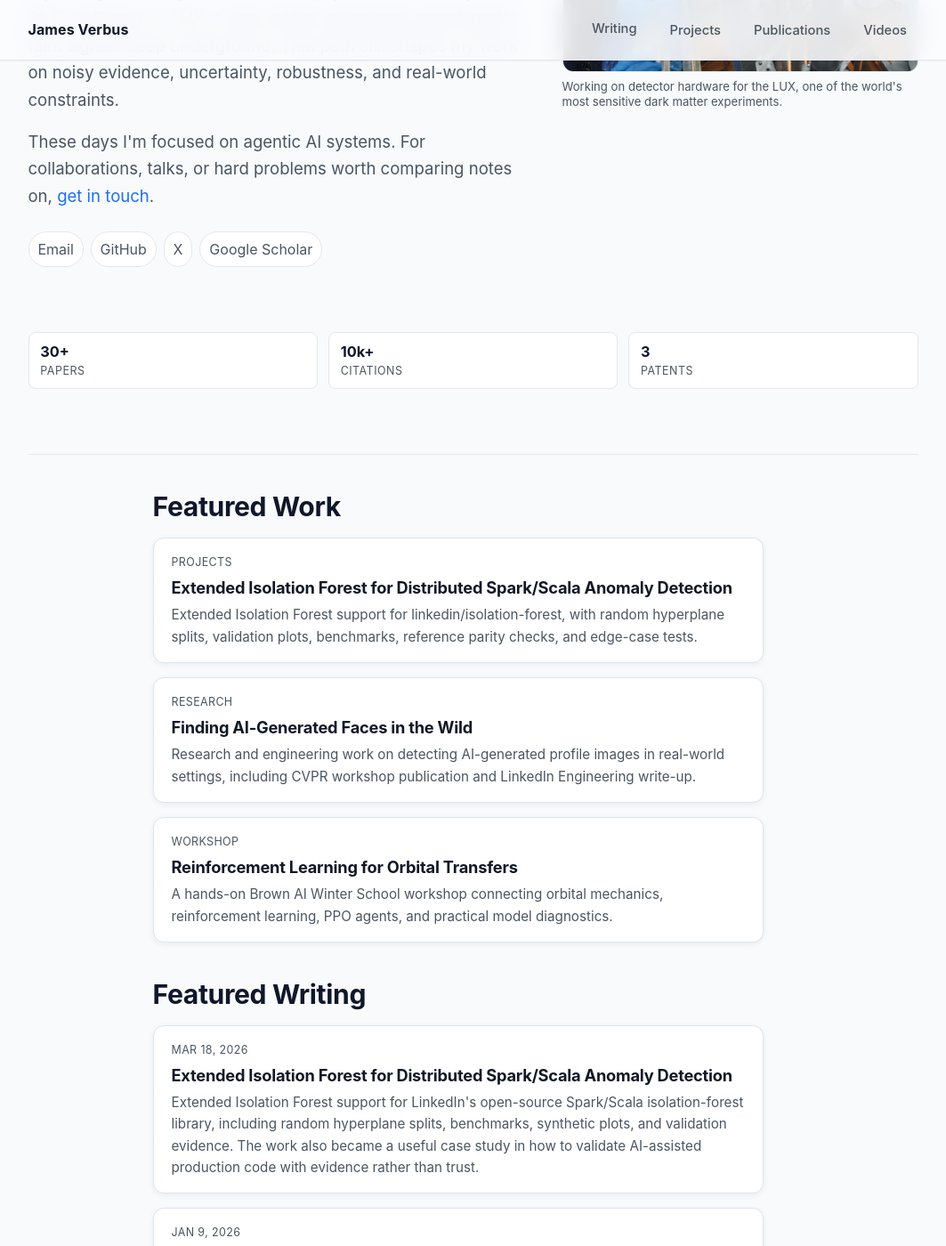
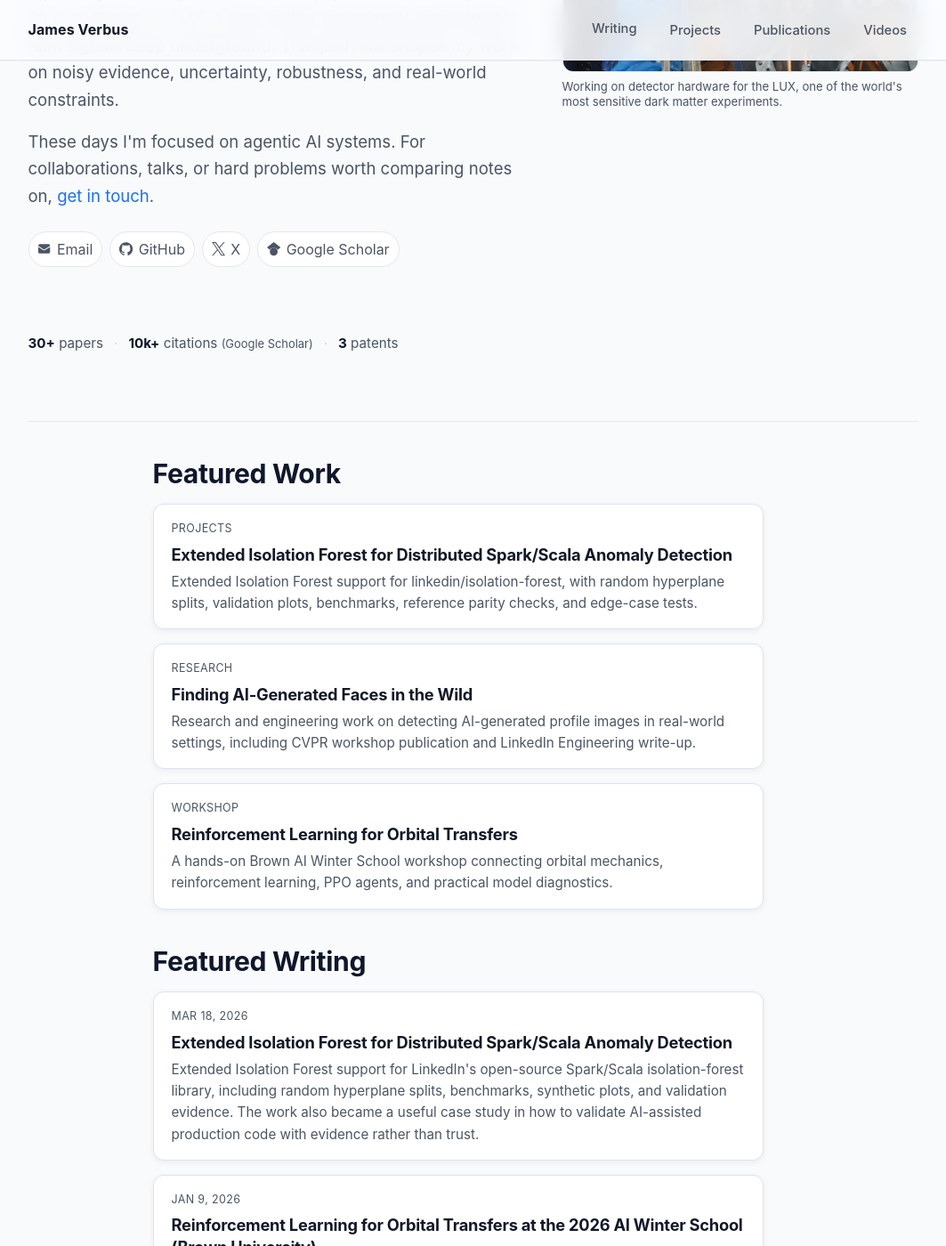
Before and after one commit to jverbus/jverbus.github.io, a Jekyll site: the page built from index.md, in a window 1280 px wide and 1400 px high, scrolled down 443 px. Shown: the whole window at 89% size, without its empty margins (101-1164 px from the left). Built offline with Jekyll 4.4.1, drawn with Linux system fonts in a browser that asks for light colours.

Commit message:
Restyle hero stats as linked text row and add contact pill icons
- Replace boxed stat tiles with a quiet dot-separated row; papers and
  citations link to Google Scholar (attributed inline), patents link
  to the publications page patents section
- Add inline SVG icons to the contact pills: Heroicons envelope (MIT)
  for email; GitHub, X, and Google Scholar marks from Simple Icons
  (CC0); currentColor so they track text color and dark mode
- Bump CSS cache-buster to loop23

Co-Authored-By: Claude Fable 5 <noreply@anthropic.com>

```diff
--- a/_includes/site/head.html
+++ b/_includes/site/head.html
@@ -160,6 +160,6 @@
 
   <meta name="theme-color" content="#0f172a">
   <link rel="icon" type="image/x-icon" href="{{ '/favicon.ico' | relative_url }}">
-  <link href="{{ '/assets/css/modern.css' | relative_url | escape }}?v=loop22" rel="stylesheet" media="all">
+  <link href="{{ '/assets/css/modern.css' | relative_url | escape }}?v=loop23" rel="stylesheet" media="all">
   <link rel="alternate" type="application/atom+xml" title="{{ site.title | escape }}" href="{{ '/atom.xml' | absolute_url | escape }}">
 </head>
--- a/assets/css/modern.css
+++ b/assets/css/modern.css
@@ -625,12 +625,16 @@ video {
 }
 
 .proof-strip {
-  display: grid;
-  grid-template-columns: repeat(3, minmax(0, 1fr));
-  gap: var(--space-3);
+  display: flex;
+  flex-wrap: wrap;
+  align-items: baseline;
+  column-gap: var(--space-3);
+  row-gap: var(--space-1);
   margin: 0;
   padding: 0;
   list-style: none;
+  color: var(--text-muted);
+  font-size: 0.95rem;
 }
 
 .home-hero .proof-strip {
@@ -639,32 +643,34 @@ video {
 }
 
 .proof-strip li {
-  min-width: 0;
   margin: 0;
-  border: 1px solid var(--border);
-  border-radius: 8px;
-  background: var(--surface);
-  padding: 0.72rem 0.8rem;
 }
 
-.proof-strip strong,
-.proof-strip span {
-  display: block;
+.proof-strip li + li::before {
+  content: "·";
+  margin-right: var(--space-3);
+  color: var(--border-strong);
+}
+
+.proof-strip a {
+  color: inherit;
+  text-decoration: none;
+  border-bottom: 1px solid transparent;
+}
+
+.proof-strip a:hover {
+  color: var(--text);
+  border-bottom-color: var(--border-strong);
+  text-decoration: none;
 }
 
 .proof-strip strong {
   color: var(--heading);
-  font-size: 1.02rem;
-  line-height: 1.2;
+  font-weight: 650;
 }
 
-.proof-strip span {
-  margin-top: 0.2rem;
-  color: var(--text-muted);
-  font-size: 0.78rem;
-  line-height: 1.3;
-  text-transform: uppercase;
-  letter-spacing: 0.04em;
+.proof-strip .proof-source {
+  font-size: 0.85em;
 }
 
 .home-contact {
@@ -690,12 +696,19 @@ video {
 .contact-list a {
   display: inline-flex;
   align-items: center;
+  gap: 0.4rem;
   border: 1px solid var(--border);
   border-radius: 999px;
   padding: 0.34rem 0.62rem;
   color: var(--text-muted);
   background: var(--surface);
   text-decoration: none;
+}
+
+.contact-list .icon {
+  width: 0.95em;
+  height: 0.95em;
+  flex: none;
 }
 
 .contact-list a:hover {
@@ -1197,16 +1210,12 @@ video {
   }
 
   .proof-strip {
-    gap: var(--space-2);
+    column-gap: var(--space-2);
+    font-size: 0.9rem;
   }
 
-  .proof-strip li {
-    padding: 0.55rem 0.6rem;
-  }
-
-  .proof-strip span {
-    font-size: 0.7rem;
-    letter-spacing: 0.03em;
+  .proof-strip li + li::before {
+    margin-right: var(--space-2);
   }
 
   .about-hero {
--- a/index.md
+++ b/index.md
@@ -25,16 +25,16 @@ hide_title: true
   </figure>
   <div class="home-contact" id="contact" aria-label="Contact links">
     <ul class="contact-list">
-      <li><a href="mailto:james.verbus@gmail.com">Email</a></li>
-      <li><a href="https://github.com/jverbus">GitHub</a></li>
-      <li><a href="https://x.com/JamesVerbus">X</a></li>
-      <li><a href="https://scholar.google.com/citations?user=_ksEziAAAAAJ">Google Scholar</a></li>
+      <li><a href="mailto:james.verbus@gmail.com">{% include site/icons/email.svg %} Email</a></li>
+      <li><a href="https://github.com/jverbus">{% include site/icons/github.svg %} GitHub</a></li>
+      <li><a href="https://x.com/JamesVerbus">{% include site/icons/x.svg %} X</a></li>
+      <li><a href="https://scholar.google.com/citations?user=_ksEziAAAAAJ">{% include site/icons/google-scholar.svg %} Google Scholar</a></li>
     </ul>
   </div>
   <ul class="proof-strip" aria-label="Research highlights">
-    <li><strong>30+</strong><span>papers</span></li>
-    <li><strong>10k+</strong><span>citations</span></li>
-    <li><strong>3</strong><span>patents</span></li>
+    <li><a href="https://scholar.google.com/citations?user=_ksEziAAAAAJ"><strong>30+</strong> papers</a></li>
+    <li><a href="https://scholar.google.com/citations?user=_ksEziAAAAAJ"><strong>10k+</strong> citations <span class="proof-source">(Google Scholar)</span></a></li>
+    <li><a href="{{ '/publications/#patents' | relative_url }}"><strong>3</strong> patents</a></li>
   </ul>
 </section>
 
```
Also changed, not shown: _includes/site/icons/email.svg (added), _includes/site/icons/github.svg (added), _includes/site/icons/google-scholar.svg (added), _includes/site/icons/x.svg (added).
